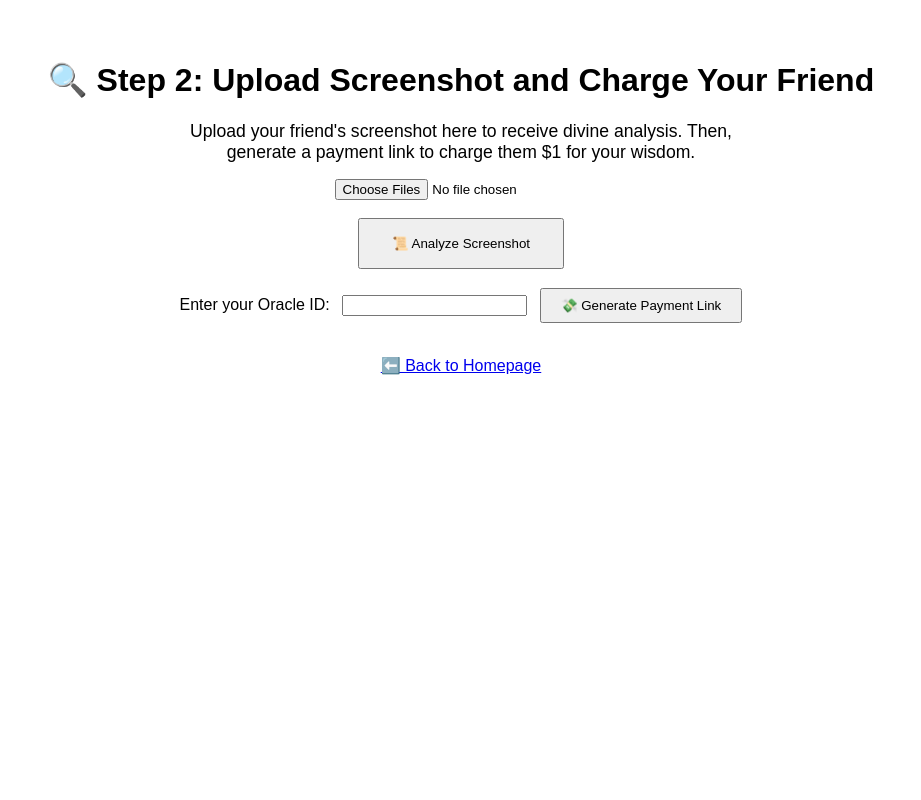
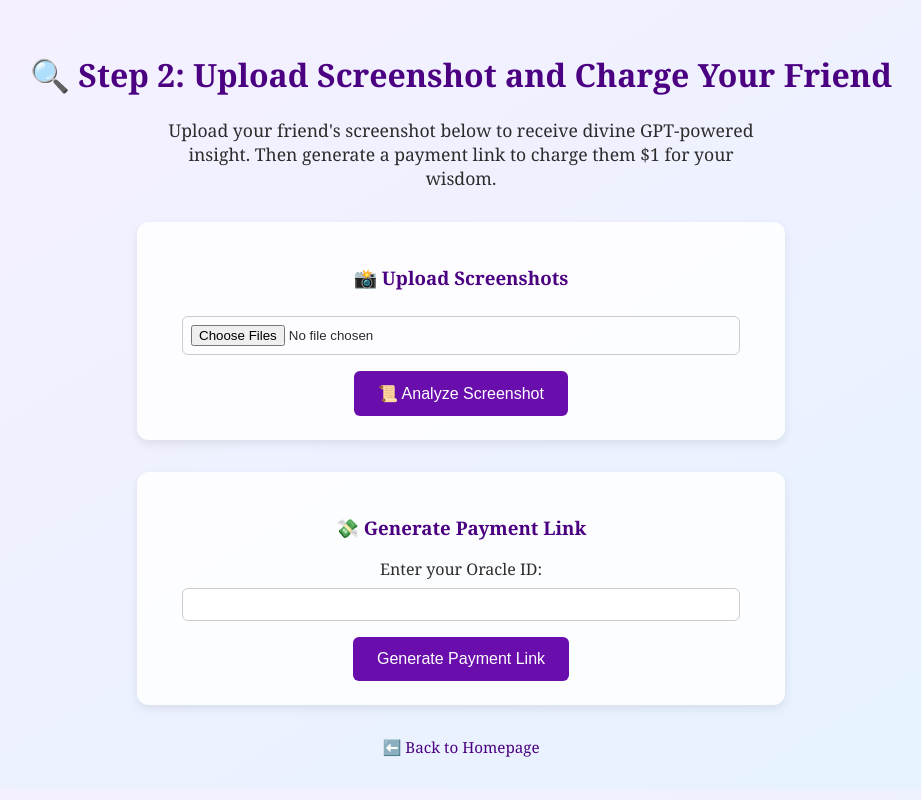
Before and after one commit to Valentino117/situationship-analyzer-web, a Flask app: page /oracle-analysis in a window 1280 px wide. Shown: the whole page, without its empty margins (179-1100 px from the left). Run offline with Flask 3, Linux system fonts and the light colour scheme; some libraries are stand-ins or nearby versions.

Commit message:
Style homepage and oracle analysis page with beautiful UI

```diff
--- a/templates/oracle_analysis.html
+++ b/templates/oracle_analysis.html
@@ -3,37 +3,117 @@
 <head>
   <meta charset="UTF-8" />
   <title>Oracle Analyzer</title>
+  <meta name="viewport" content="width=device-width, initial-scale=1" />
   <script src="https://cdn.jsdelivr.net/npm/qrcode@1.5.0/build/qrcode.min.js"></script>
+  <style>
+    body {
+      margin: 0;
+      font-family: "Georgia", serif;
+      background: linear-gradient(to bottom right, #f6f0ff, #e5f2ff);
+      color: #2c2c2c;
+      text-align: center;
+      padding: 2rem;
+    }
+
+    h1, h2, h3, h4 {
+      color: #4b0082;
+    }
+
+    p {
+      font-size: 1.1rem;
+      max-width: 600px;
+      margin: 0.5rem auto 1.5rem auto;
+    }
+
+    form {
+      background: #ffffffdd;
+      border-radius: 12px;
+      padding: 1.5rem;
+      margin: 2rem auto;
+      max-width: 600px;
+      box-shadow: 0 4px 10px rgba(0,0,0,0.08);
+    }
+
+    input[type="file"], input[type="text"] {
+      padding: 0.5rem;
+      width: 90%;
+      margin-top: 0.5rem;
+      border: 1px solid #ccc;
+      border-radius: 6px;
+    }
+
+    button {
+      margin-top: 1rem;
+      background-color: #6a0dad;
+      color: white;
+      border: none;
+      border-radius: 6px;
+      padding: 0.8rem 1.5rem;
+      font-size: 1rem;
+      cursor: pointer;
+      transition: background-color 0.3s ease;
+    }
+
+    button:hover {
+      background-color: #4b0082;
+    }
+
+    code {
+      display: block;
+      background: #f3f3f3;
+      padding: 0.5rem;
+      border-radius: 6px;
+      margin: 1rem auto;
+      font-size: 0.95rem;
+      color: #6a0dad;
+    }
+
+    canvas {
+      margin-top: 1rem;
+    }
+
+    .back-link {
+      display: block;
+      margin-top: 2rem;
+      font-size: 0.95rem;
+      color: #4b0082;
+      text-decoration: none;
+    }
+
+    .back-link:hover {
+      text-decoration: underline;
+    }
+  </style>
 </head>
-<body style="font-family: sans-serif; text-align: center; padding: 2rem;">
+<body>
   <h1>🔍 Step 2: Upload Screenshot and Charge Your Friend</h1>
-  <p style="max-width: 600px; margin: 1rem auto; font-size: 1.1rem;">
-    Upload your friend's screenshot here to receive divine analysis.
-    Then, generate a payment link to charge them $1 for your wisdom.
+  <p>
+    Upload your friend's screenshot below to receive divine GPT-powered insight.
+    Then generate a payment link to charge them $1 for your wisdom.
   </p>
 
   <form action="" method="POST" enctype="multipart/form-data">
+    <h3>📸 Upload Screenshots</h3>
     <input type="file" name="screenshots" accept="image/*" multiple required />
-    <br/><br/>
-    <button type="submit" style="padding: 1rem 2rem;">📜 Analyze Screenshot</button>
+    <br/>
+    <button type="submit">📜 Analyze Screenshot</button>
   </form>
 
-  <br/>
-
   <form action="/generate-payment-link" method="POST">
-    <label for="oracle_id">Enter your Oracle ID:</label>
-    <input type="text" name="oracle_id" required style="margin: 0.5rem;" />
-    <button type="submit" style="padding: 0.5rem 1.2rem;">💸 Generate Payment Link</button>
+    <h3>💸 Generate Payment Link</h3>
+    <label for="oracle_id">Enter your Oracle ID:</label><br/>
+    <input type="text" name="oracle_id" required />
+    <br/>
+    <button type="submit">Generate Payment Link</button>
   </form>
 
   {% if payment_link %}
-    <h3>Your Payment Link</h3>
-    <code id="payment-link" style="font-size: 1rem;">{{ payment_link }}</code>
-    <br/>
-    <button onclick="copyLink()" style="margin-top: 0.5rem;">📋 Copy to Clipboard</button>
+    <h3>🔗 Your Payment Link</h3>
+    <code id="payment-link">{{ payment_link }}</code>
+    <button onclick="copyLink()">📋 Copy to Clipboard</button>
 
-    <div style="margin-top: 2rem;">
-      <h4>Scan QR Code</h4>
+    <div>
+      <h4>📱 Shareable QR Code</h4>
       <canvas id="qrcode"></canvas>
     </div>
 
@@ -45,24 +125,21 @@
         });
       }
 
-      const qrLink = document.getElementById("payment-link").innerText;
-      QRCode.toCanvas(document.getElementById("qrcode"), qrLink, { width: 200 });
+      QRCode.toCanvas(document.getElementById("qrcode"), document.getElementById("payment-link").innerText, { width: 200 });
     </script>
   {% endif %}
 
   {% if analysis %}
     <h2>🧠 GPT’s Oracle Insight</h2>
-    <p style="white-space: pre-wrap; margin-top: 1rem;">{{ analysis }}</p>
-    <p style="color: gray; font-size: 0.9rem;">Copy this and send it to your friend once they’ve paid.</p>
+    <p style="white-space: pre-wrap;">{{ analysis }}</p>
+    <p style="color: #555; font-size: 0.9rem;">Copy and send this to your friend after they’ve paid.</p>
   {% endif %}
 
   {% if extracted_text %}
-    <h3>📄 Extracted Text from Screenshot</h3>
-    <p style="white-space: pre-wrap; color: gray;">{{ extracted_text }}</p>
+    <h3>📄 Extracted Text</h3>
+    <p style="white-space: pre-wrap; color: #444;">{{ extracted_text }}</p>
   {% endif %}
 
-  <p style="margin-top: 2rem;">
-    <a href="/" style="font-size: 1rem;">⬅️ Back to Homepage</a>
-  </p>
+  <a href="/" class="back-link">⬅️ Back to Homepage</a>
 </body>
 </html>
```
Also changed, not shown: templates/index.html (+75 -16 lines).
